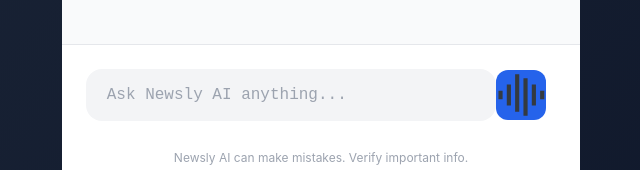
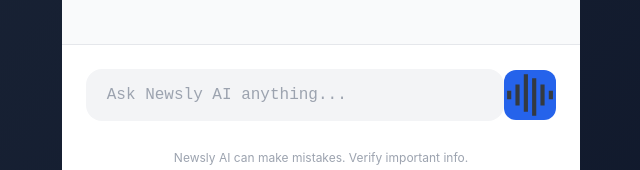
Before and after one commit to Akhil007865678/Newsly, a React (Create React App) app in the folder frontend/: page /newsly in a window 1280 px wide. Shown: the part 609-779 px from the top of the page, without its empty margins (319-959 px from the left). Built offline with nearby package versions, Linux system fonts and the light colour scheme; no server answers.

Commit message:
Update Newslybot.css

```diff
--- a/frontend/src/pages/NewslyBot/Newslybot.css
+++ b/frontend/src/pages/NewslyBot/Newslybot.css
@@ -171,7 +171,6 @@
   cursor: pointer;
   margin-bottom: 3%;
   border-radius: 0.75rem;
-  margin-right: 10px;
 }
 .input-wrapper button{
   width: 30px;
```
